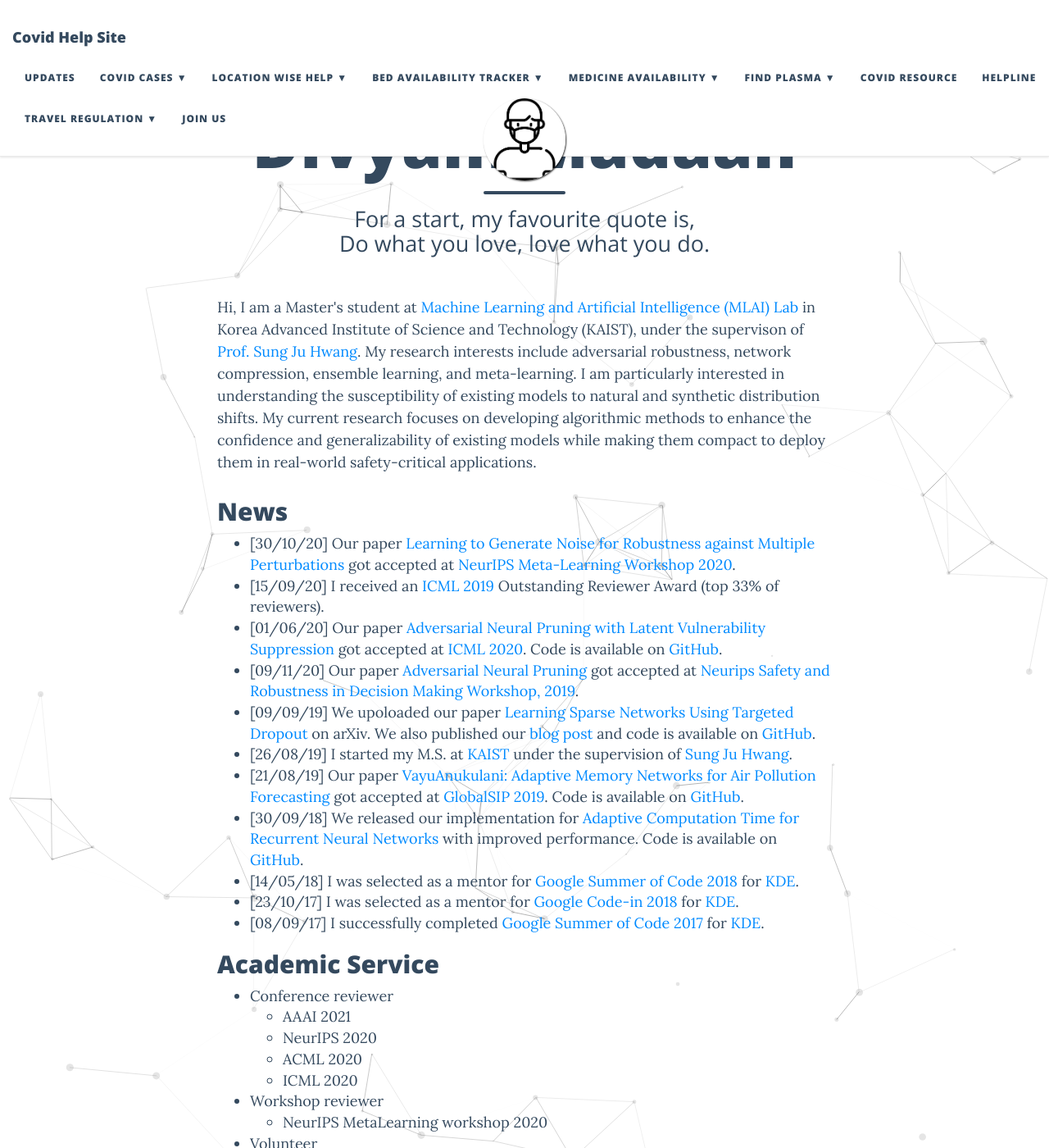
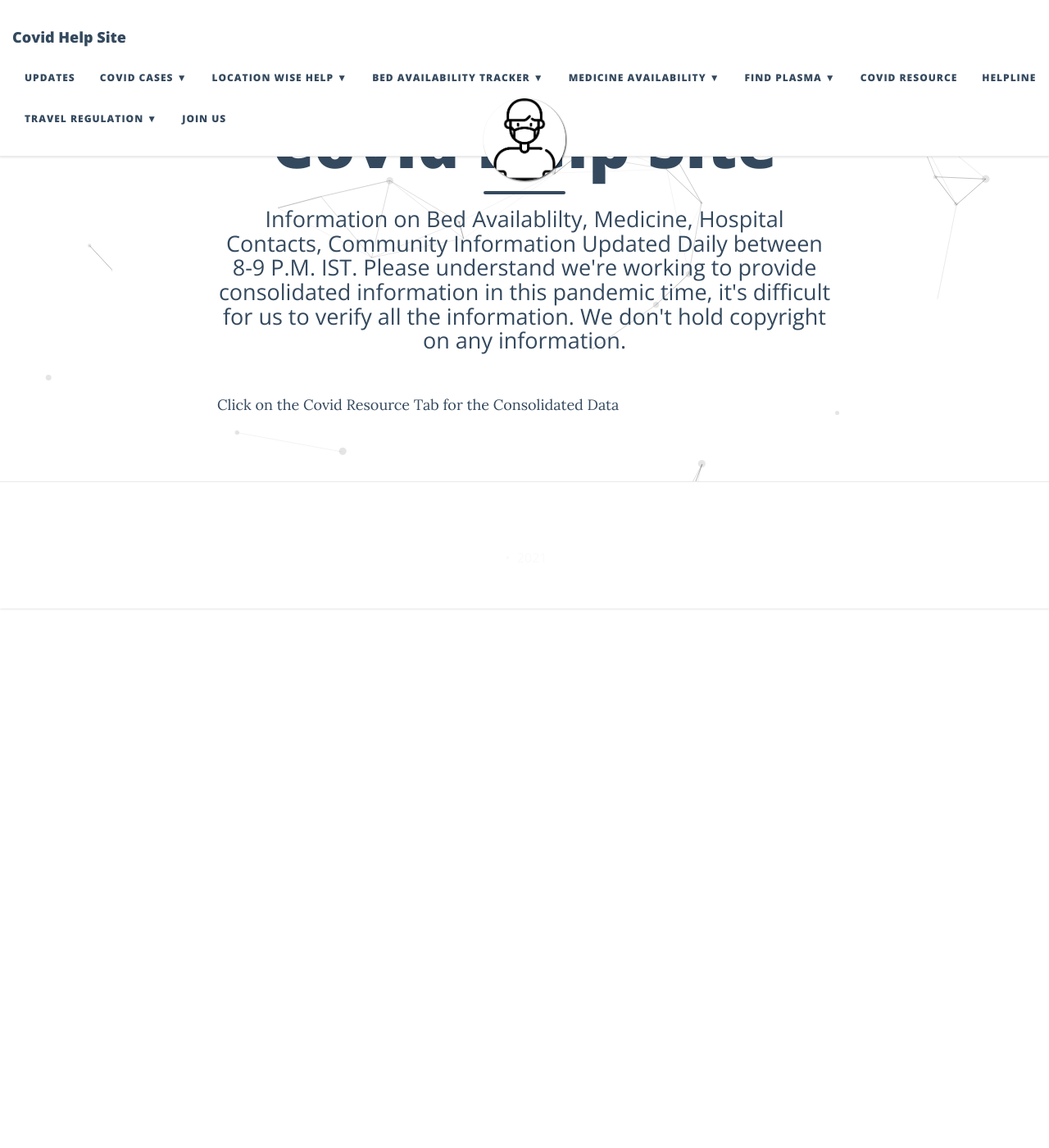
Before and after one commit to kuramaleet/kuramaleet.github.io, a Jekyll site: the page built from index.md, in a window 1280 px wide and 1400 px high. Shown: the whole window at 82% size. Built offline with Jekyll 4.4.1, drawn with Linux system fonts in a browser that asks for light colours; nearby versions of some CDN libraries; some of the changed text lies outside the part shown.

Commit message:
Update index.md

```diff
--- a/index.md
+++ b/index.md
@@ -1,42 +1,14 @@
 ---
 layout: page
-title: Divyam Madaan
+title: Covid Help Site
 meta-title: About me
-subtitle: "For a start, my favourite quote is, <br> Do what you love, love what you do."
+subtitle: "Information on Bed Availablilty, Medicine, Hospital Contacts, Community Information Updated Daily between 8-9 P.M. IST. Please understand we're working to provide consolidated information in this pandemic time, it's difficult for us to verify all the information. We don't hold copyright on any information.
+"
 ---
 
 <div id="aboutme-section">
 
 <p class="about-text">
-Hi, I am a Master's student at <a target="_blank" href="https://www.mlai-kaist.com/"> Machine Learning and Artificial Intelligence (MLAI) Lab</a>
-in Korea Advanced Institute of Science and Technology (KAIST), under the supervison of <a target="_blank" href="http://www.sungjuhwang.com/"> Prof. Sung Ju Hwang</a>.
-My research interests include adversarial robustness, network compression, ensemble learning, and meta-learning. I am particularly interested in understanding the
-susceptibility of existing models to natural and synthetic distribution shifts. My current research focuses on developing algorithmic methods to enhance the
-confidence and generalizability of existing models while making them compact to deploy them in real-world safety-critical applications.
+Click on the Covid Resource Tab for the Consolidated Data
 </p>
 </div>
-
-## News
-- [30/10/20] Our paper [Learning to Generate Noise for Robustness against Multiple Perturbations](https://arxiv.org/pdf/2006.12135.pdf) got accepted at [NeurIPS Meta-Learning Workshop 2020](https://meta-learn.github.io/2020/).
-- [15/09/20] I received an [ICML 2019](https://icml.cc/Conferences/2020/Reviewers) Outstanding Reviewer Award (top 33% of reviewers).
-- [01/06/20] Our paper [Adversarial Neural Pruning with Latent Vulnerability Suppression](https://arxiv.org/pdf/1908.04355.pdf) got accepted at [ICML 2020](https://icml.cc/). Code is available on [GitHub](https://github.com/divyam3897/ANP_VS).
-- [09/11/20] Our paper [Adversarial Neural Pruning](https://drive.google.com/file/d/0B3mY6u_lryzdWVpLckNsZF9jdDFidkY3Yk9zWU9vNDR4RXdB/view) got accepted at [Neurips Safety and Robustness in Decision Making Workshop, 2019](https://sites.google.com/view/neurips19-safe-robust-workshop).
-- [09/09/19] We upoloaded our paper [Learning Sparse Networks Using Targeted Dropout](https://arxiv.org/abs/1905.13678v5) on arXiv. We also published our [blog post](https://for.ai/blog/targeted-dropout/) and code is available on [GitHub](https://github.com/for-ai/Targeted-Dropout).
-- [26/08/19] I started my M.S. at [KAIST](https://www.kaist.ac.kr/kr/) under the supervision of [Sung Ju Hwang](http://www.sungjuhwang.com/).
-- [21/08/19] Our paper [VayuAnukulani: Adaptive Memory Networks for Air Pollution Forecasting](https://ieeexplore.ieee.org/document/8969343) got accepted at [GlobalSIP 2019](http://2019.ieeeglobalsip.org/). Code is available on [GitHub](https://github.com/divyam3897/VayuAnukulani/).
-- [30/09/18] We released our implementation for [Adaptive Computation Time for Recurrent Neural Networks](https://arxiv.org/abs/1603.08983) with improved performance. Code is available on [GitHub](https://github.com/for-ai/ACT).
-- [14/05/18] I was selected as a mentor for [Google Summer of Code 2018](https://summerofcode.withgoogle.com/) for [KDE](https://kde.org/).
-- [23/10/17] I was selected as a mentor for [Google Code-in 2018](https://codein.withgoogle.com/archive/) for [KDE](https://kde.org/).
-- [08/09/17] I successfully completed [Google Summer of Code 2017](https://summerofcode.withgoogle.com/archive/2017/projects/6567073446625280/) for [KDE](https://kde.org/).
-
-## Academic Service
-- Conference reviewer
-  - AAAI 2021
-  - NeurIPS 2020
-  - ACML 2020
-  - ICML 2020
-- Workshop reviewer
-  - NeurIPS MetaLearning workshop 2020
-- Volunteer
-  - ICLR 2020
-  - ICML 2020
```
